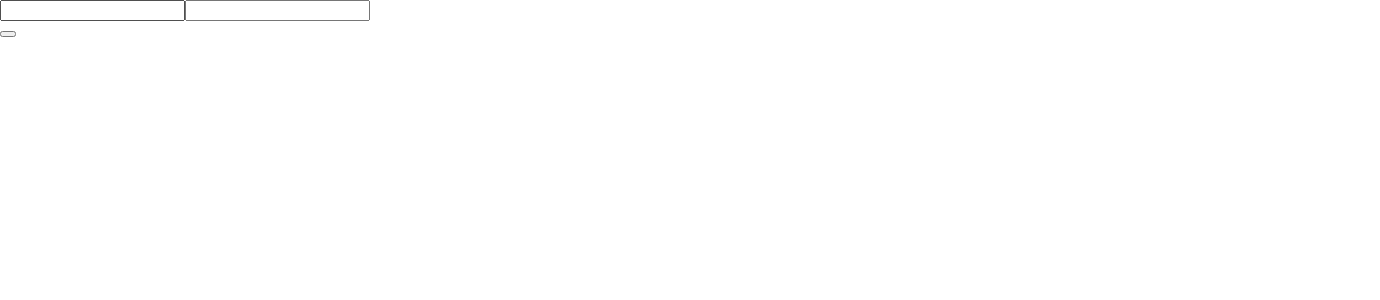
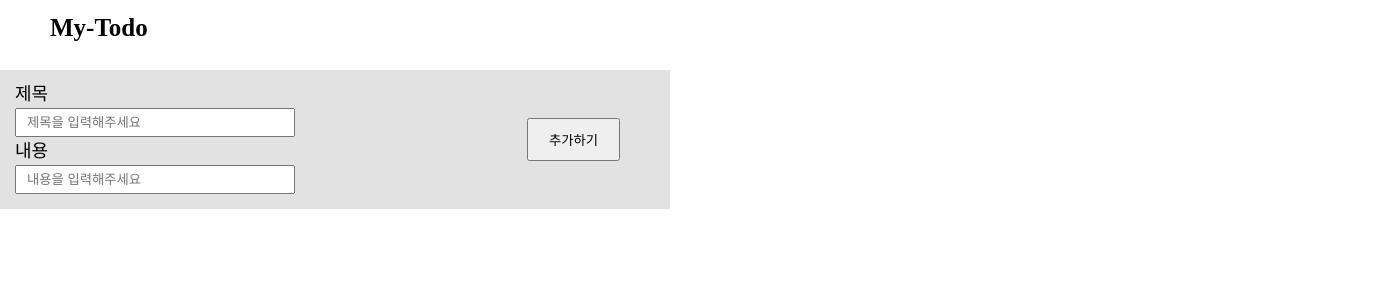
Before and after one commit to tjdwns335/ts-mytodo, a React (Create React App) app: page / in a window 1280 px wide. Shown: the top 300 px of the page, 1380 px wide, since content can reach past the window. Built offline with nearby package versions, Linux system fonts and the light colour scheme.

Commit message:
add:Todolist

```diff
--- /dev/null
+++ b/db.json
@@ -0,0 +1,3 @@
+{
+  "todos": []
+}
--- /dev/null
+++ b/src/components/Header.tsx
@@ -0,0 +1,12 @@
+import React from "react";
+import { HeaderStyle } from "style/HeaderStyle";
+
+function Header() {
+  return (
+    <HeaderStyle>
+      <h1>My-Todo</h1>
+    </HeaderStyle>
+  );
+}
+
+export default Header;
--- a/src/components/TodoInput.tsx
+++ b/src/components/TodoInput.tsx
@@ -1,16 +1,58 @@
-import React from "react";
+import React, { ChangeEvent, useState } from "react";
+import { ButtonStyle, FormStyle, InputGroup } from "style/TodoInputStyle";
 
 function TodoInput() {
+  const [title, setTitle] = useState("");
+  const [content, setContent] = useState("");
+  const onChangeTitleHandler = (e: ChangeEvent<HTMLInputElement>) => {
+    setTitle(e.target.value);
+  };
+
+  const onChangeContentHandler = (e: ChangeEvent<HTMLInputElement>) => {
+    setContent(e.target.value);
+  };
+
+  const onClickSubmit = (e: React.FormEvent<HTMLFormElement>) => {
+    e.preventDefault();
+    if (!title || !content) {
+      alert("제목과 내용을 입력해주세요");
+      return;
+    }
+
+    setTitle("");
+    setContent("");
+  };
+  interface Todo {
+    title: string;
+    content: string;
+    isDone: boolean;
+  }
+  const newTodo: Todo = {
+    title,
+    content,
+    isDone: false,
+  };
+
   return (
-    <form>
-      <label></label>
-      <input type="text" />
-      <label></label>
-      <input type="text" />
-      <div>
-        <button></button>
-      </div>
-    </form>
+    <FormStyle onSubmit={(e) => onClickSubmit}>
+      <InputGroup>
+        <label>제목</label>
+        <input
+          type="text"
+          placeholder="제목을 입력해주세요"
+          value={title}
+          onChange={onChangeTitleHandler}
+        />
+        <label>내용</label>
+        <input
+          type="text"
+          placeholder="내용을 입력해주세요"
+          value={content}
+          onChange={onChangeContentHandler}
+        />
+      </InputGroup>
+      <ButtonStyle type="submit">추가하기</ButtonStyle>
+    </FormStyle>
   );
 }
 
--- a/src/pages/Todo.tsx
+++ b/src/pages/Todo.tsx
@@ -1,7 +1,13 @@
+import Header from "components/Header";
 import TodoInput from "components/TodoInput";
 
 function Todo() {
-  return <TodoInput />;
+  return (
+    <>
+      <Header />
+      <TodoInput />
+    </>
+  );
 }
 
 export default Todo;
--- /dev/null
+++ b/src/style/HeaderStyle.ts
@@ -0,0 +1,12 @@
+import styled from "styled-components";
+
+export const HeaderStyle = styled.div`
+  width: 100%;
+  margin: 15px 0 30px;
+  padding: 0 50px;
+  & h1 {
+    font-size: 25px;
+    font-weight: 700;
+    user-select: none;
+  }
+`;
--- /dev/null
+++ b/src/style/TodoInputStyle.ts
@@ -0,0 +1,29 @@
+import styled from "styled-components";
+
+export const FormStyle = styled.form`
+  width: 50%;
+  background-color: #e2e2e2;
+  padding: 15px;
+  display: flex;
+  flex-direction: row;
+  justify-content: flex-start;
+  align-items: center;
+`;
+
+export const InputGroup = styled.div`
+  width: 80%;
+  display: flex;
+  flex-direction: column;
+  gap: 5px;
+  & label {
+    font-size: 18px;
+  }
+  & input {
+    width: 50%;
+    padding: 5px 10px;
+  }
+`;
+
+export const ButtonStyle = styled.button`
+  padding: 10px 20px;
+`;
```
Also changed, not shown: src/api/todo.ts (added, +13 -0 lines), src/components/Todolist.tsx (added, +7 -0 lines).
